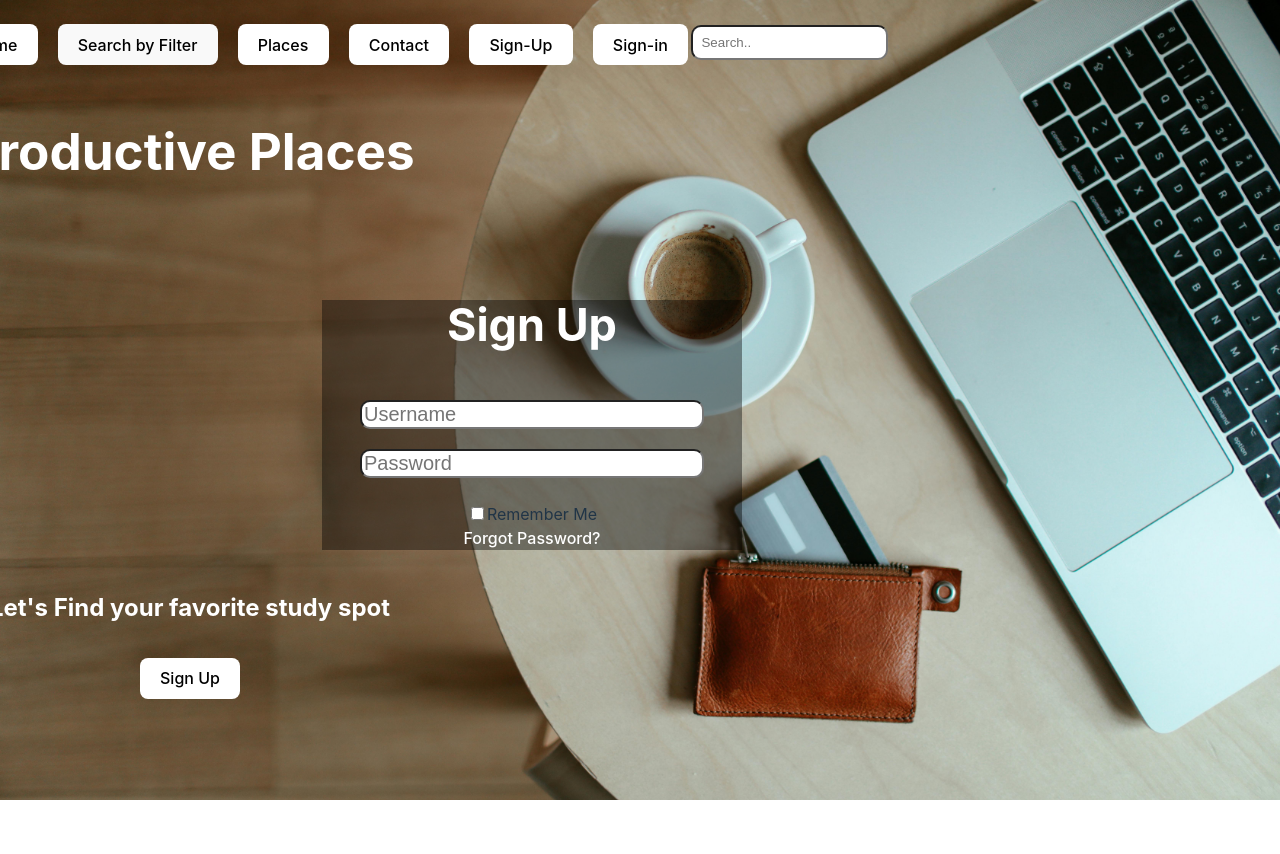
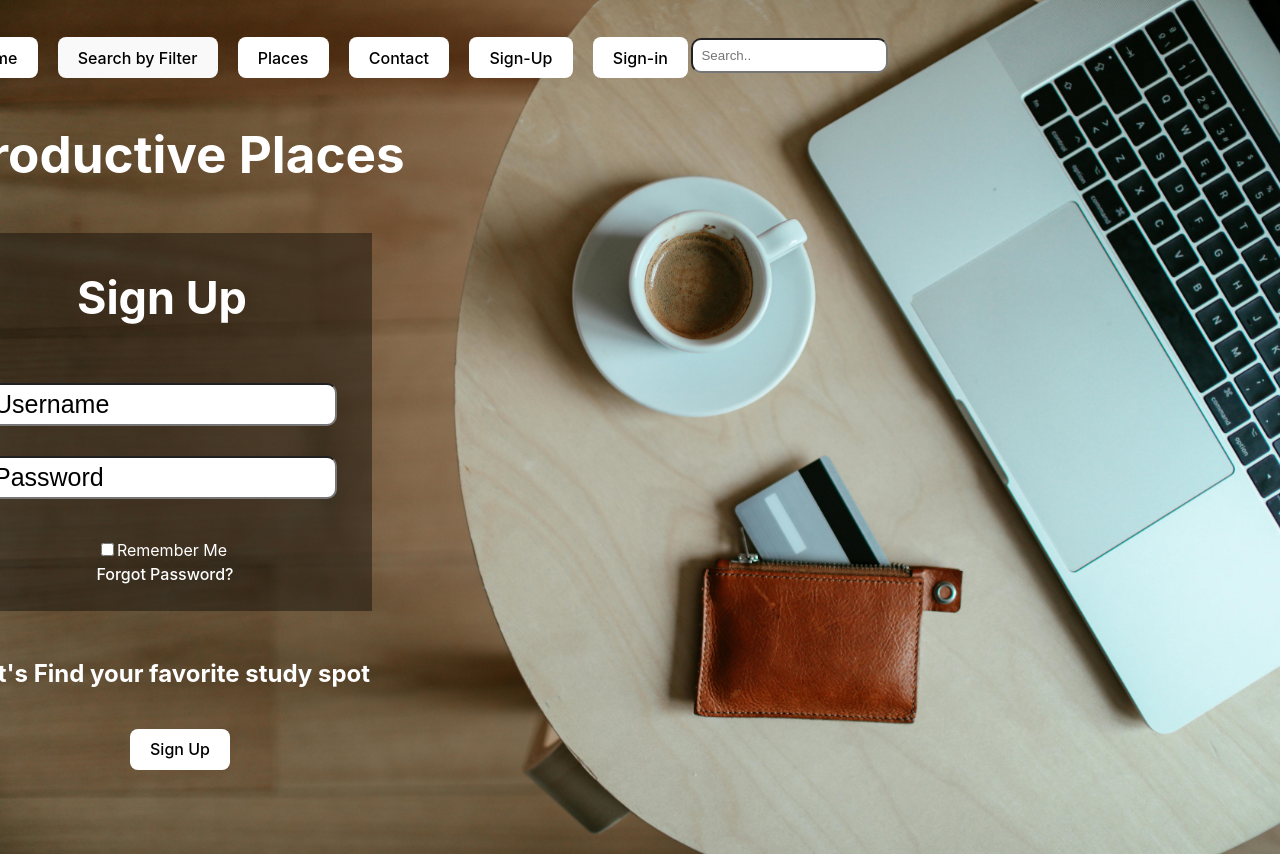
Before and after one commit to Christian-Mirt/S25-Gold, a React (Vite) app in the folder productive-places/: page / in a window 1280 px wide. Before the commit the page ends 800 px from the top, so only its background shows below. Built offline with nearby package versions, Linux system fonts and the light colour scheme.

Commit message:
finished html and css styling sign up page

```diff
--- a/productive-places/src/App.css
+++ b/productive-places/src/App.css
@@ -5,55 +5,61 @@
   text-align: center;
 }
 
-.Main_Title, .subtitle{
+.Main_Title{
   color: white;
-  transform: translate(-450px, 20px);
+  transform: translate(-460px, 60px);
+}
+
+.subtitle
+{
+  color: white;
+  transform: translate(-470px, -5px);
 }
 
 .signBttn{
   background-color: white;
   color: black;
-  transform: translateX(-450px);
+  transform: translate(-460px, -20px);
 }
 
 .Home{
   background-color: white;
   color: black;
-  transform: translate(-370px, -170px);
+  transform: translate(-370px, -120px);
 }
 
 .search{
-  transform: translate(-350px, -170px);
+  transform: translate(-350px, -120px);
 }
 
 .places{
   background-color: white;
   color: black;
-  transform: translate(-330px, -170px);
+  transform: translate(-330px, -120px);
 }
 
 .contact{
   background-color: white;
   color: black;
-  transform: translate(-310px, -170px);
+  transform: translate(-310px, -120px);
 }
 
 .signUp{
   background-color: white;
   color: black;
-  transform: translate(-290px, -170px);
+  transform: translate(-290px, -120px);
 }
 
 .signIn{
   background-color: white;
   color: black;
-  transform: translate(-270px, -170px);
+  transform: translate(-270px, -120px);
 }
 
 .searchBttn{
   background-color: white;
   color: black;
-  transform: translate(150px, -210px);
+  transform: translate(150px, -160px);
   border-radius: 10px;
   padding: 8px;
 }
@@ -61,28 +67,49 @@
 .loginInfo{
   width: 420px;
   background-color:rgba(0,0,0,0.4);
+  transform: translate(-370px, -30px);
 }
 
 .signHeader{
   color: white;
   font-size: 45px;
+  padding: 30px 40px;
+  transform: translateY(10px);
 }
 
 .user{
   border-radius: 10px;
   width: 80%;
-  font-size: 20px;
+  font-size: 25px;
   margin: 20px 0;
+  transform: translateY(-10px);
+  padding: 5px;
+}
+
+.user::placeholder, .pass::placeholder{
+  color: black;
 }
 
 .pass{
   border-radius: 10px;
   width: 80%;
-  font-size: 20px;
+  font-size: 25px;
+  transform: translateY(-20px);
+  margin: 20px 0;
+  padding: 5px;
 }
 
 .forgot{
   color: white;
+  position: relative;
+  top: -25px;
+  left: 3px;
+}
+
+.remember{
+  color: white;
+  position: relative;
+  top: -25px;
 }
 
 @keyframes logo-spin {
--- a/productive-places/src/App.jsx
+++ b/productive-places/src/App.jsx
@@ -21,7 +21,7 @@ function App() {
           <h1 class = "signHeader">Sign Up</h1>
           <input type = "text" placeholder='Username' required class = "user"></input><br/>
           <input type = "text" placeholder='Password' required class = "pass"></input><br/><br />
-          <label><input id="rememberme" name="rememberme" value="remember" type="checkbox" />Remember Me</label><br/>
+          <label class = "remember"><input id="rememberme" name="rememberme" value="remember" type="checkbox"/>Remember Me</label><br/>
           <a href = "#" class = "forgot">Forgot Password?</a>
         </form>
       </div>
```
